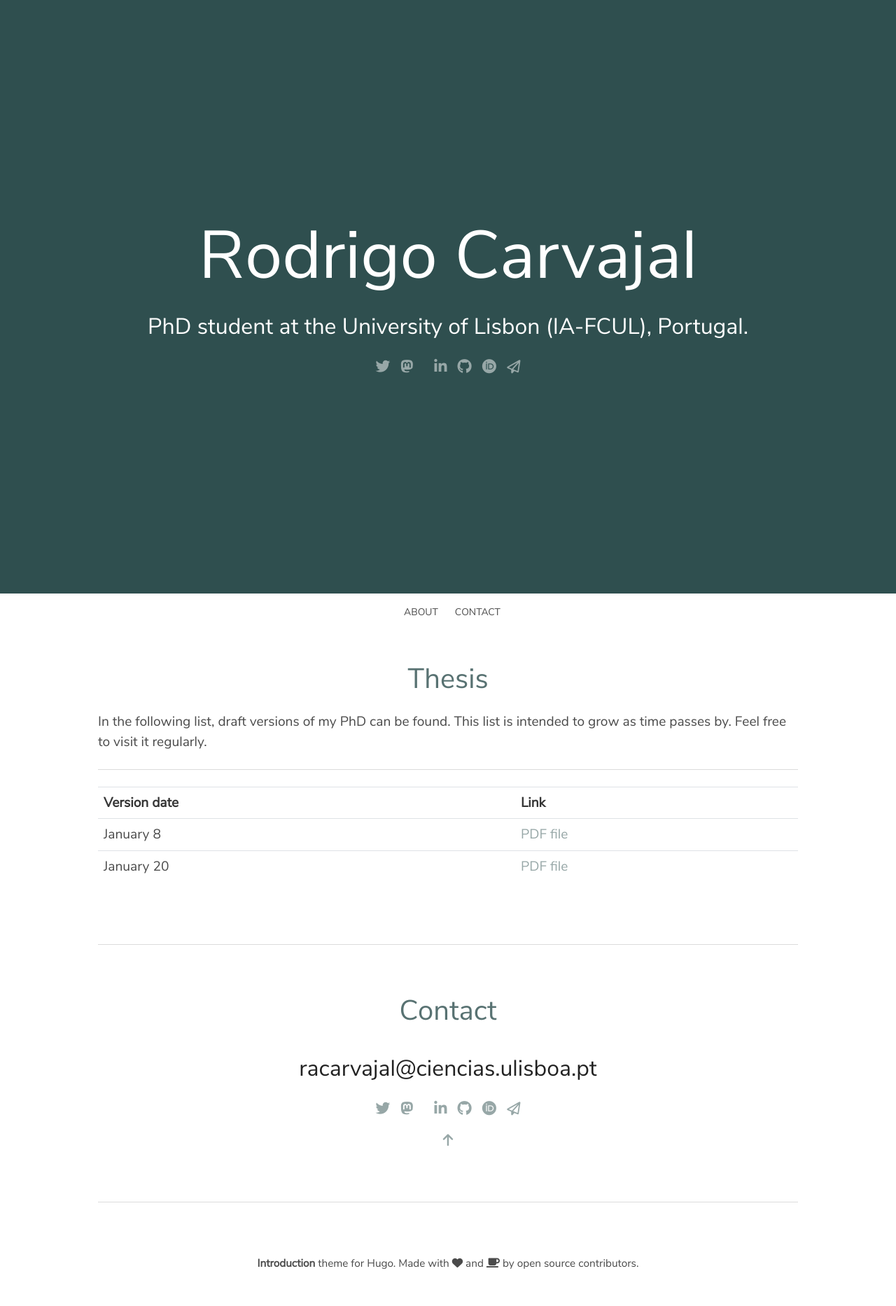
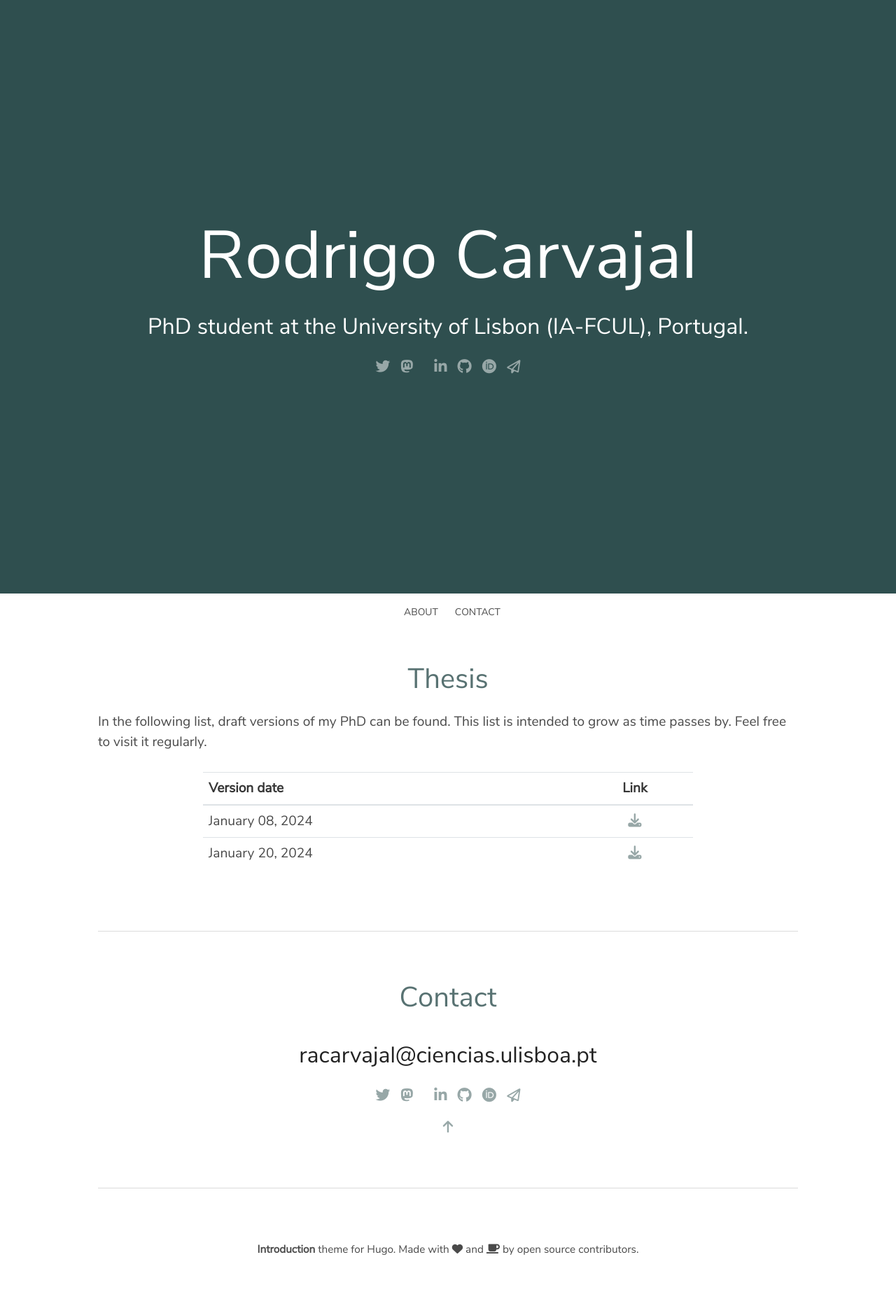
Before and after one commit to racarvajal/racarvajal.github.io, a Jekyll site: the page thesis.html, which Jekyll copies as it is, in a window 1280 px wide. Shown: the whole page at 70% size. Built offline with Jekyll 4.4.1, drawn with Linux system fonts in a browser that asks for light colours.

Commit message:
centre table add icons

```diff
--- a/css/custom_rcp.css
+++ b/css/custom_rcp.css
@@ -27,8 +27,7 @@ body {
 }
 
 .table {
-    width: 100%;
-    max-width: 100%;
+    width: 70%;
     margin-bottom: 1rem;
     background-color: transparent;
 }
@@ -38,3 +37,14 @@ body {
     vertical-align: top;
     border-top: 1px solid #dee2e6;
 }
+
+
+.t-center{
+    text-align: center !important;
+}
+
+
+.table thead th {
+    vertical-align: bottom;
+    border-bottom: 2px solid #dee2e6;
+}
--- a/thesis.html
+++ b/thesis.html
@@ -112,19 +112,28 @@
           This list is intended to grow as time passes by.
           Feel free to visit it regularly.
         </p>
-        <hr>
-        <table class="table">
+        <br>
+        <table class="table container">
+          <thead>
+            <th>Version date</th>
+            <th class="t-center">Link</th>
+
+          </thead>
           <tr>
-            <th>Version date</th>
-            <th>Link</th>
+            <td>January 08, 2024</td>
+            <td class="t-center">
+              <a href="files/thesis/thesis_RCP_FCUL_Jan08.pdf" target="_blank">
+                <i class="fa fa-download"></i>
+              </a>
+            </td>
           </tr>
           <tr>
-            <td>January 8</td>
-            <td><a href="files/thesis/thesis_RCP_FCUL_Jan08.pdf" target="_blank">PDF file</a></td>
-          </tr>
-          <tr>
-            <td>January 20</td>
-            <td><a href="files/thesis/thesis_RCP_FCUL_Jan20.pdf" target="_blank">PDF file</a></td>
+            <td>January 20, 2024</td>
+            <td class="t-center">
+              <a href="files/thesis/thesis_RCP_FCUL_Jan20.pdf" target="_blank">
+                <i class="fa fa-download"></i>
+              </a>
+            </td>
           </tr>
         </table>
       </div>
```
